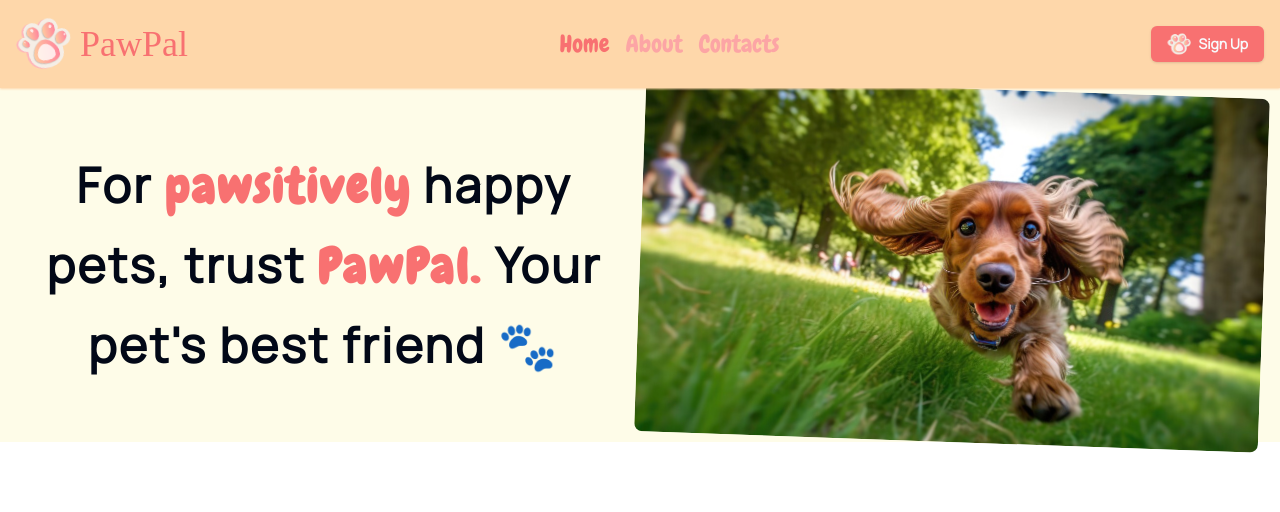
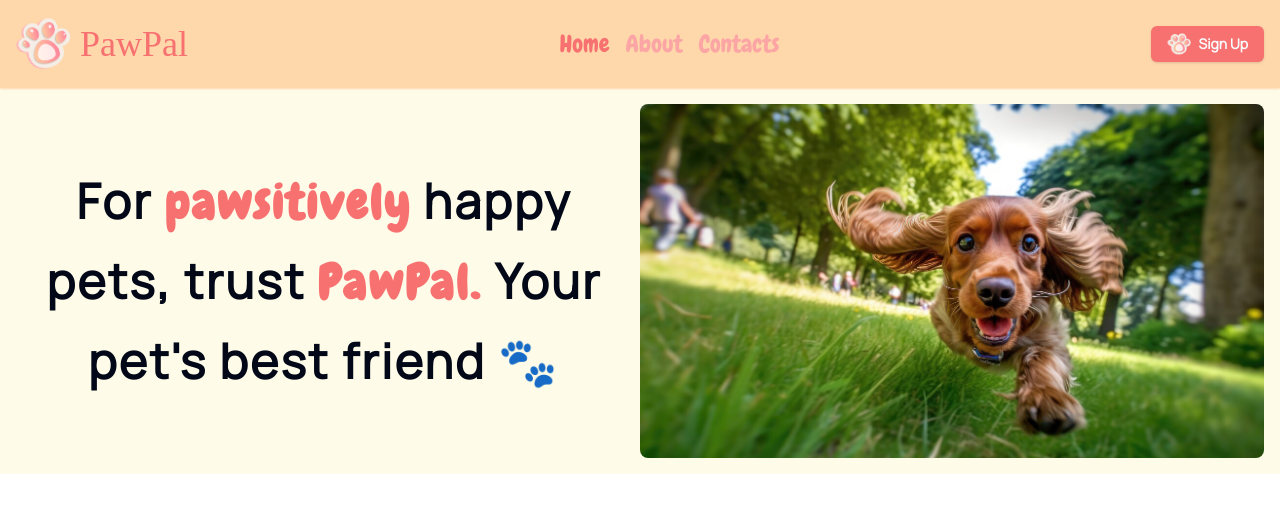
Before and after one commit to ShterionStamboliev/PawPal, a React (Vite) app in the folder frontend/: page / in a window 1280 px wide. Shown: the top 512 px of the page. Built offline with nearby package versions, Linux system fonts and the light colour scheme; a web font is replaced by a local one.

Commit message:
fix: adjust padding and remove rotation from Hero section image for improved layout

```diff
--- a/frontend/src/components/Hero/Hero.tsx
+++ b/frontend/src/components/Hero/Hero.tsx
@@ -3,7 +3,7 @@ import dog from '@/assets/happy-dog.png';
 const Hero = () => {
     return (
         <section className='bg-yellow-50 w-[100vw]'>
-            <div className='flex flex-col md:flex-row mx-auto px-4 items-center justify-between gap-2'>
+            <div className='flex flex-col md:flex-row mx-auto p-4 items-center justify-between gap-2'>
                 <div className='text-center max-w-1xl'>
                     <h1 className='font-manrope tracking-wider font-bold text-5xl leading-relaxed'>
                         For{' '}
@@ -21,7 +21,7 @@ const Hero = () => {
                     <img
                         src={dog}
                         alt='Dog'
-                        className='w-full md:max-w-full rounded-lg md:rotate-2'
+                        className='w-full md:max-w-full rounded-lg'
                     />
                 </div>
             </div>
```
